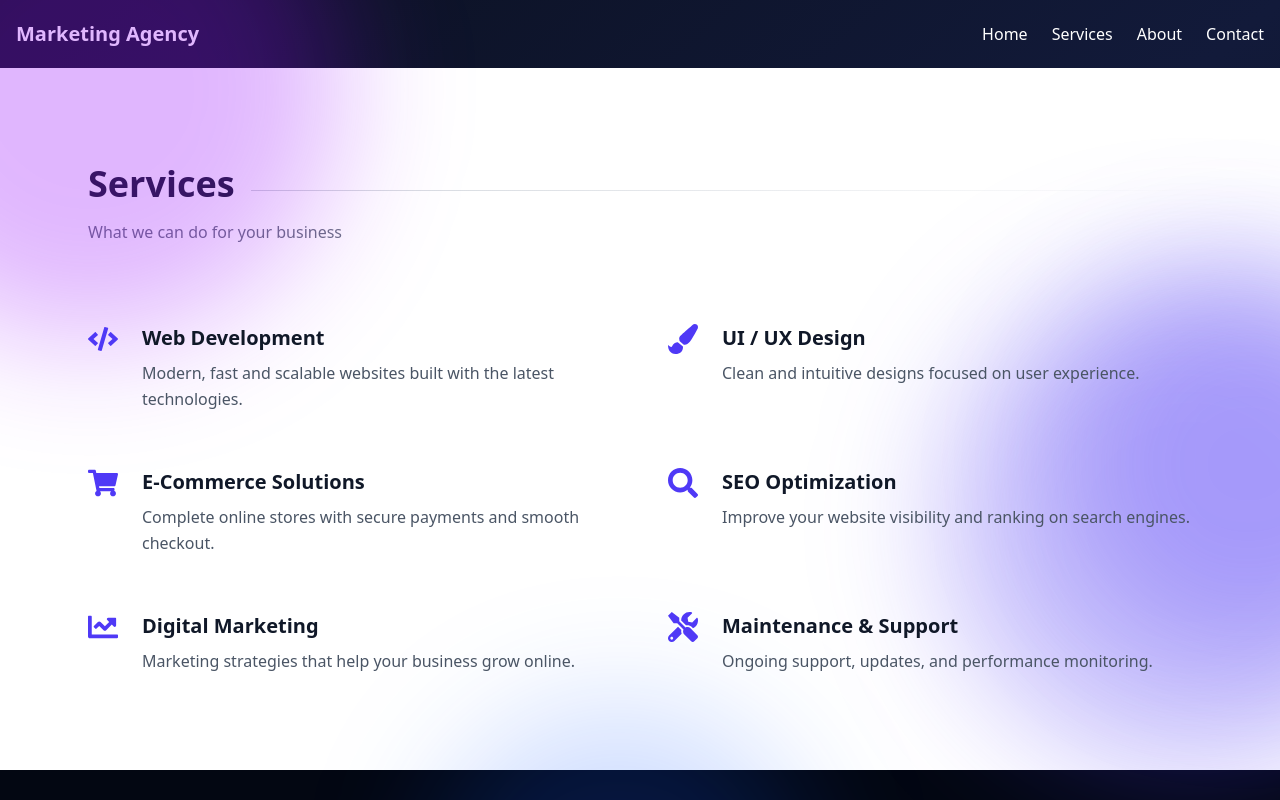
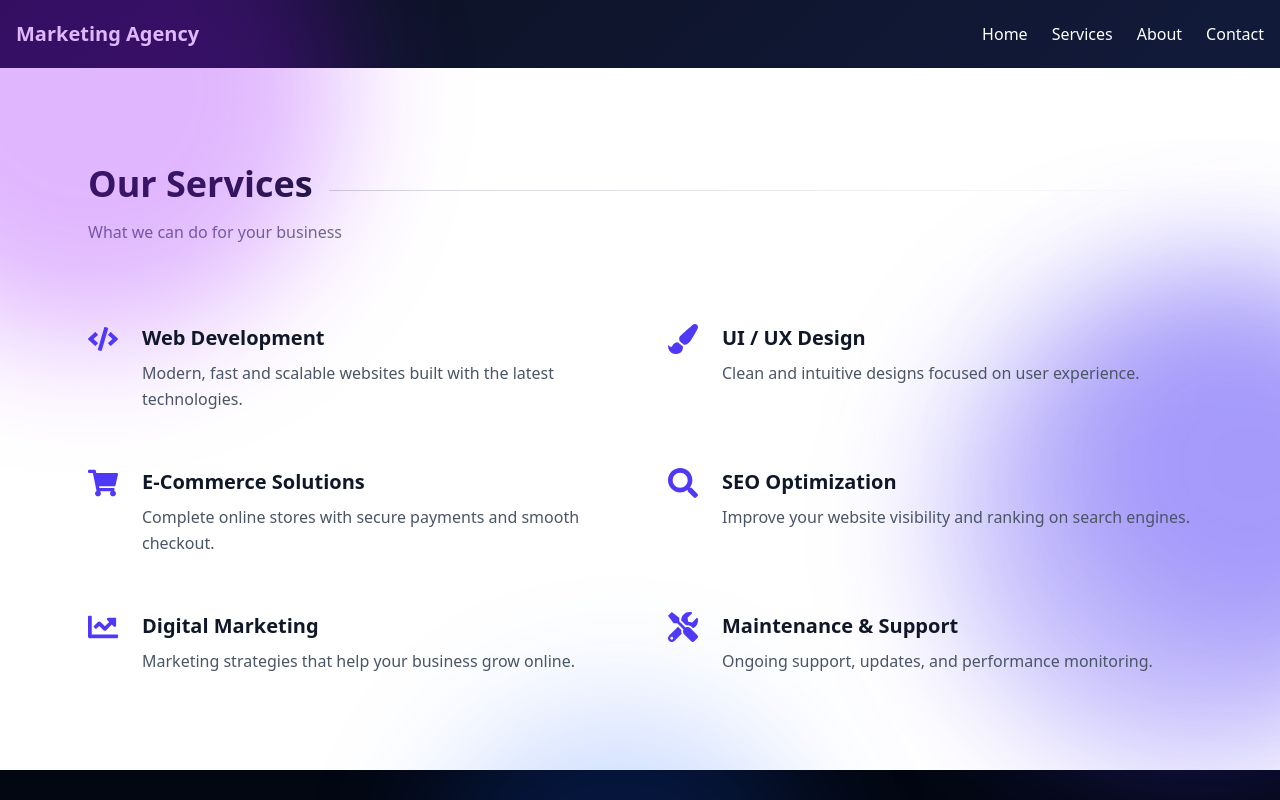
Before and after one commit to Lahcen-Ouhassou/Marketing-Agency-LandingPage, a React (Vite) app: page /services in a window 1280 px wide. Shown: the top 800 px of the page. Built offline with nearby package versions, Linux system fonts and the light colour scheme.

Commit message:
UpdServicesPage

```diff
--- a/src/pages/Services.jsx
+++ b/src/pages/Services.jsx
@@ -48,7 +48,7 @@ export default function Services() {
         {/* ===== TITLE ===== */}
         <div className="mb-20">
           <div className="flex items-center gap-4 mb-4">
-            <h1 className="text-4xl font-bold whitespace-nowrap">Services</h1>
+            <h1 className="text-4xl font-bold whitespace-nowrap">Our Services</h1>
             <span className="h-px mt-3 bg-linear-to-l from-transparent to-gray-300 flex-1 "></span>
           </div>
 
```
